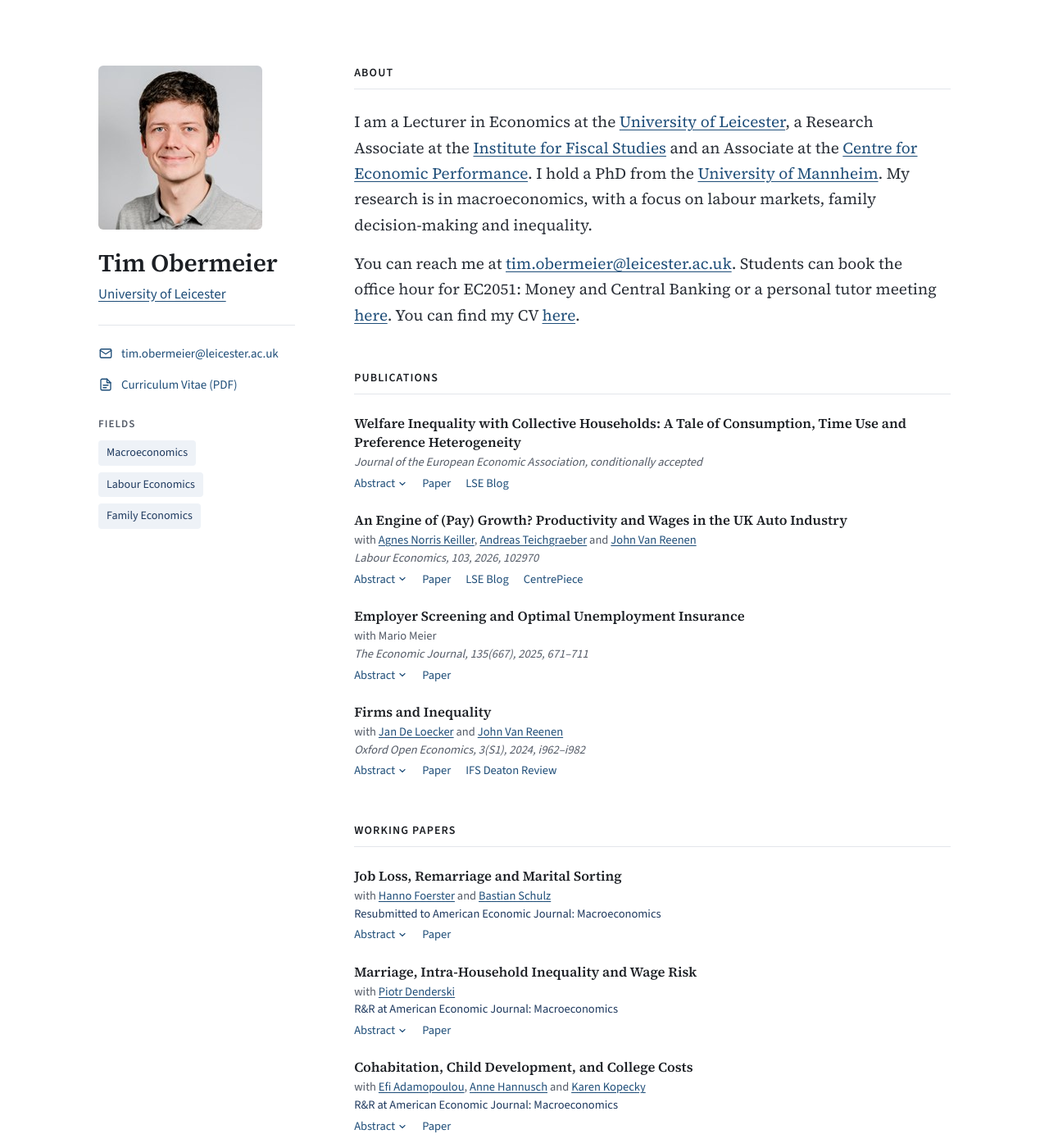
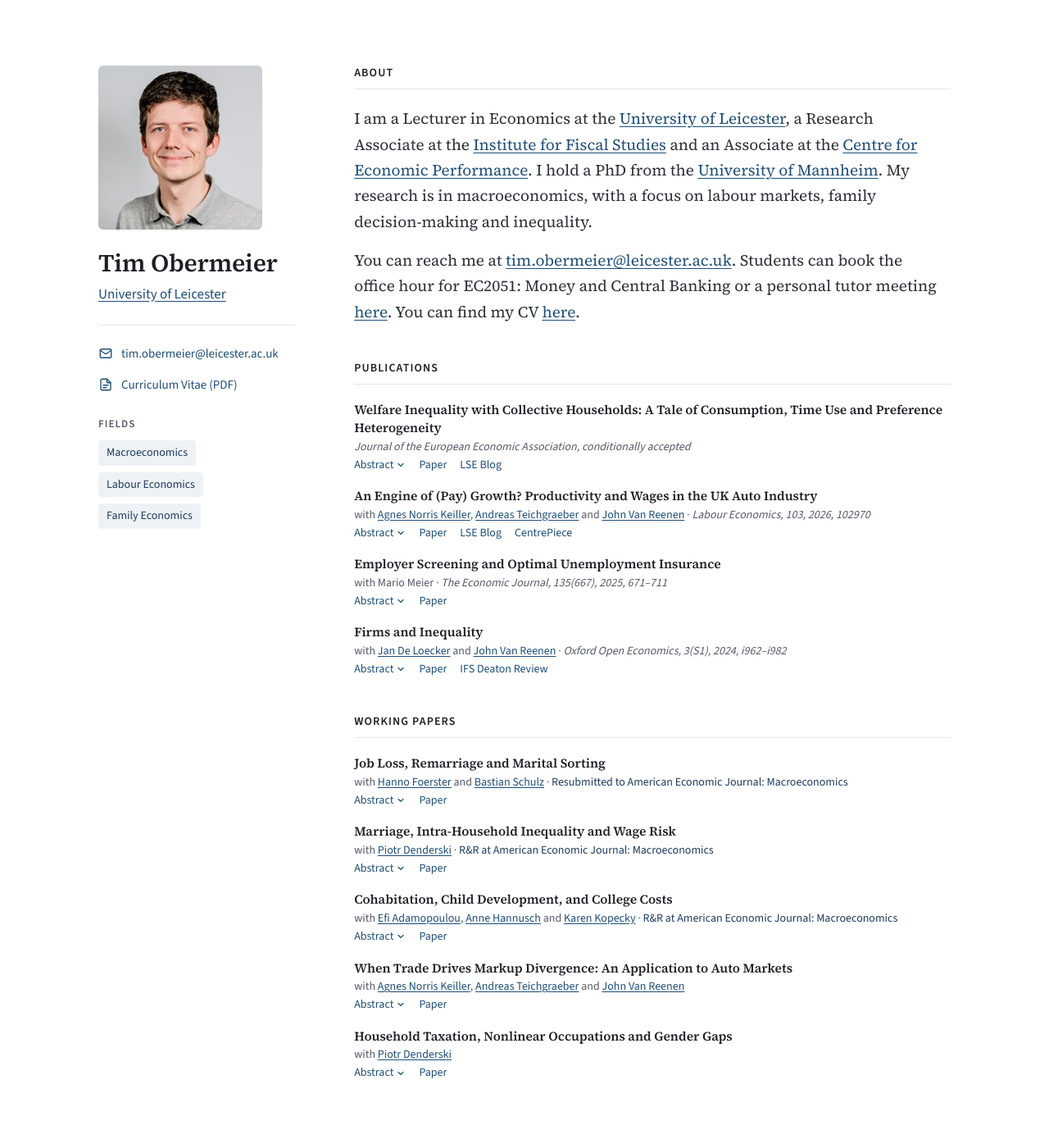
Before and after one commit to timobermeier/timobermeier.github.io, a Jekyll site: the page built from index.html, in a window 1280 px wide and 1400 px high. Shown: the whole window at 82% size. Built offline with Jekyll 4.4.1, drawn with Linux system fonts in a browser that asks for light colours.

Commit message:
Even more compact paper list: co-authors and journal on one line
Co-Authored-By: Claude Opus 5.5 <noreply@anthropic.com>
Claude-Session: https://claude.ai/code/session_01UFbgWnbV2xVd8YxFu3KQxf

```diff
--- a/_includes/paper.html
+++ b/_includes/paper.html
@@ -1,11 +1,9 @@
 {% assign p = include.paper %}
 <article class="paper">
   <h3 class="paper-title">{% if p.links %}<a href="{{ p.links[0].url }}">{{ p.title }}</a>{% else %}{{ p.title }}{% endif %}</h3>
-  {% if p.coauthors %}
-  <p class="paper-meta">with {% for c in p.coauthors %}{% if c.url %}<a href="{{ c.url }}">{{ c.name }}</a>{% else %}{{ c.name }}{% endif %}{% if forloop.rindex == 2 %} and {% elsif forloop.last == false %}, {% endif %}{% endfor %}</p>
+  {% if p.coauthors or p.venue or p.status %}
+  <p class="paper-meta">{% if p.coauthors %}<span>with {% for c in p.coauthors %}{% if c.url %}<a href="{{ c.url }}">{{ c.name }}</a>{% else %}{{ c.name }}{% endif %}{% if forloop.rindex == 2 %} and {% elsif forloop.last == false %}, {% endif %}{% endfor %}</span>{% endif %}{% if p.venue %}<span class="paper-venue">{{ p.venue }}</span>{% endif %}{% if p.status %}<span class="paper-status">{{ p.status }}</span>{% endif %}</p>
   {% endif %}
-  {% if p.venue %}<p class="paper-venue">{{ p.venue }}</p>{% endif %}
-  {% if p.status %}<p class="paper-status">{{ p.status }}</p>{% endif %}
   <p class="paper-actions">
     {% if p.abstract %}<button class="btn-toggle" type="button" aria-expanded="true" aria-controls="abs-{{ include.id }}" hidden>Abstract<svg aria-hidden="true" width="12" height="12" viewBox="0 0 24 24" fill="none" stroke="currentColor" stroke-width="2.4" stroke-linecap="round"><path d="M6 9l6 6 6-6"/></svg></button>{% endif %}
     {% for l in p.links %}<a href="{{ l.url }}">{{ l.label }}</a>{% endfor %}
--- a/assets/css/site.css
+++ b/assets/css/site.css
@@ -56,9 +56,9 @@ a:hover { color: var(--accent-dark); }
 .tags li { font-size: 14px; padding: 4px 10px; border-radius: 4px; background: var(--tint); color: var(--tint-ink); }
 
 /* ---------- Content ---------- */
-.section { margin-bottom: 52px; }
+.section { margin-bottom: 44px; }
 .section:last-child { margin-bottom: 0; }
-.section-title { margin: 0 0 24px; padding-bottom: 10px; border-bottom: 1px solid var(--line); font-size: 14px; font-weight: 600; line-height: 1.3; letter-spacing: 0.08em; text-transform: uppercase; color: var(--ink); }
+.section-title { margin: 0 0 20px; padding-bottom: 10px; border-bottom: 1px solid var(--line); font-size: 14px; font-weight: 600; line-height: 1.3; letter-spacing: 0.08em; text-transform: uppercase; color: var(--ink); }
 .lead { font-family: var(--serif); font-size: 19px; line-height: 1.65; color: var(--ink-2); max-width: 680px; margin: 0 0 16px; }
 .section p { max-width: 720px; }
 
@@ -69,19 +69,20 @@ a:hover { color: var(--accent-dark); }
 .btn-toggle[hidden] { display: none; }
 
 /* ---------- Papers ---------- */
-.paper { margin-bottom: 22px; }
+.paper { margin-bottom: 16px; }
 .paper:last-child { margin-bottom: 0; }
 .paper-title a { color: inherit; text-decoration: none; }
 .paper-title a:hover { color: var(--accent); text-decoration: underline; }
-.paper-title { margin: 0 0 2px; font-family: var(--serif); font-size: 16.5px; font-weight: 600; line-height: 1.4; }
-.paper-meta, .paper-venue, .paper-status { margin: 0; font-size: 14.5px; line-height: 1.5; color: var(--muted); }
+.paper-title { margin: 0 0 1px; font-family: var(--serif); font-size: 15.5px; font-weight: 600; line-height: 1.4; }
+.paper-meta { margin: 0; font-size: 14px; line-height: 1.5; color: var(--muted); }
+.paper-meta > span + span::before { content: " · "; font-style: normal; font-weight: 400; color: var(--muted); }
 .paper-venue { font-style: italic; }
 .paper-status { color: var(--tint-ink); font-weight: 500; }
-.paper-actions { display: flex; flex-wrap: wrap; gap: 2px 18px; margin: 3px 0 0; font-size: 14.5px; line-height: 1.6; }
+.paper-actions { display: flex; flex-wrap: wrap; gap: 2px 16px; margin: 1px 0 0; font-size: 14px; line-height: 1.6; }
 .paper-actions a { font-weight: 500; text-decoration: none; }
 .paper-actions a:hover { text-decoration: underline; }
 .abstract { margin-top: 8px; padding: 12px 16px; background: #f7f9fb; border-radius: 4px; max-width: 760px; }
-.abstract p { margin: 0; font-size: 14.5px; line-height: 1.6; color: #3f4652; }
+.abstract p { margin: 0; font-size: 14px; line-height: 1.6; color: #3f4652; }
 
 /* ---------- Small screens ---------- */
 @media (max-width: 720px) {
```
